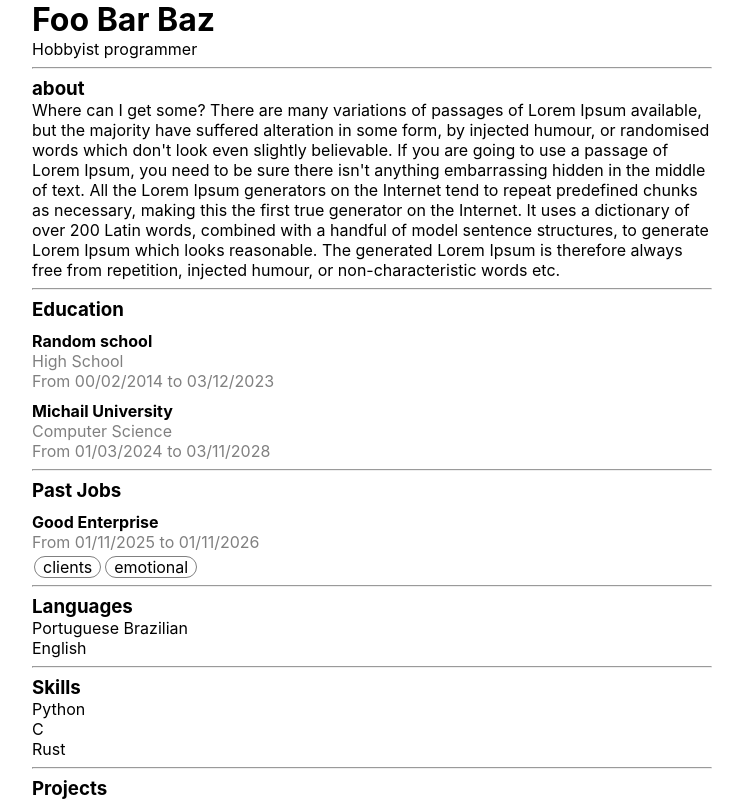
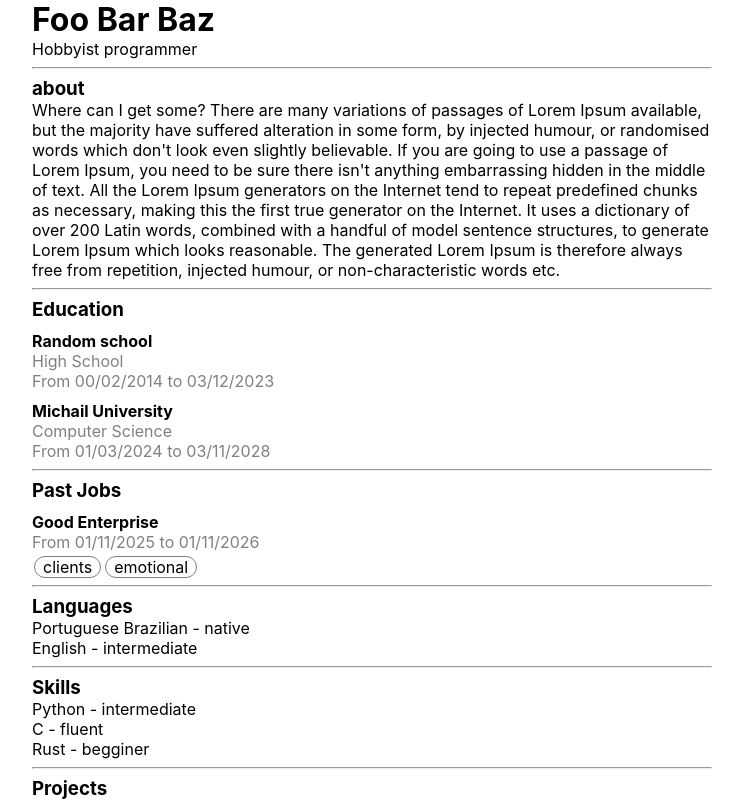
Before and after one commit to Johnnathan28/my-page, a JavaScript app: page / in a window 1280 px wide. Shown: the top 801 px of the page, without its empty margins (268-1011 px from the left). Built offline with nearby package versions, Linux system fonts and the light colour scheme; the HTML template or start-up script is replaced by a standard one.

Commit message:
Add Skill

```diff
--- a/src/pages/curriculum-vitae/index.js
+++ b/src/pages/curriculum-vitae/index.js
@@ -62,6 +62,29 @@ class Experience {
   }
 }
 
+const Level = {
+  Beginner: "begginer",
+  Intermediate: "intermediate",
+  Skilled: "skilled",
+  Fluent: "fluent",
+  Native: "native" // This is specific for native language.
+}
+
+class Skill {
+  constructor(name, level) {
+    this.name = name;
+    this.level = level;
+  }
+
+  intoJSX() {
+    return (
+      <div>
+	<span>{this.name}</span> - <span>{this.level}</span>
+      </div>
+    );
+  }
+}
+
 function Experiences({name, experiences}) {
   experiences = experiences || [];
   return (
@@ -91,11 +114,14 @@ const g = {
       .addTag("emotional"),
   ],
   skills: [
-    "Python",
-    "C",
-    "Rust"
+    new Skill("Python", Level.Intermediate),
+    new Skill("C", Level.Fluent),
+    new Skill("Rust", Level.Beginner)
   ],
-  languages: ["Portuguese Brazilian", "English"],
+  languages: [
+    new Skill("Portuguese Brazilian", Level.Native),
+    new Skill("English", Level.Intermediate)
+  ],
   projects: [
     {
       name: "project-a",
@@ -132,12 +158,12 @@ function CurriculumVitae() {
       <hr/>
       <div>
 	<h3>Languages</h3>
-	{g.languages.map(e => <span>{e}<br/></span>)}
+	{g.languages.map(e => e.intoJSX())}
       </div>
       <hr/>
       <div>
 	<h3>Skills</h3>
-	{g.skills.map(e => <span>{e}<br/></span>)}
+	{g.skills.map(e => e.intoJSX())}
       </div>
       <hr/>
       <div>
```
